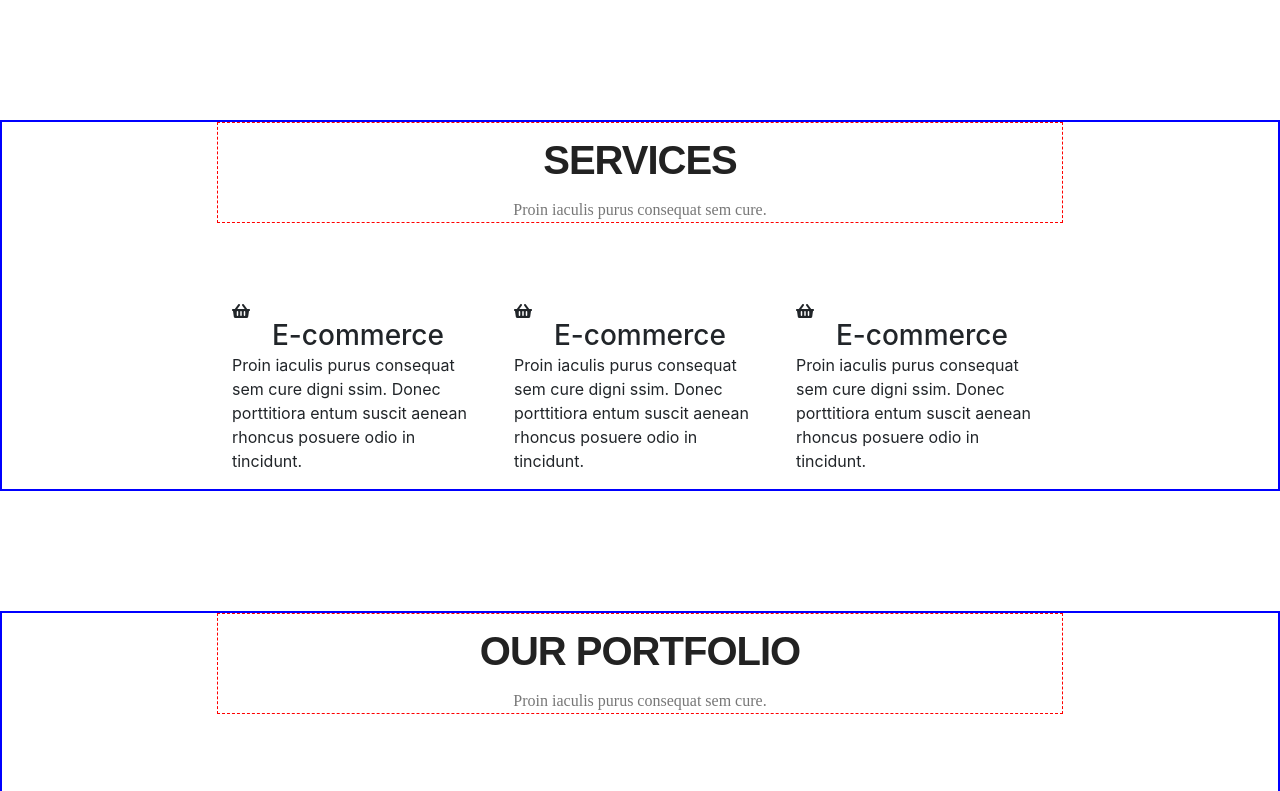
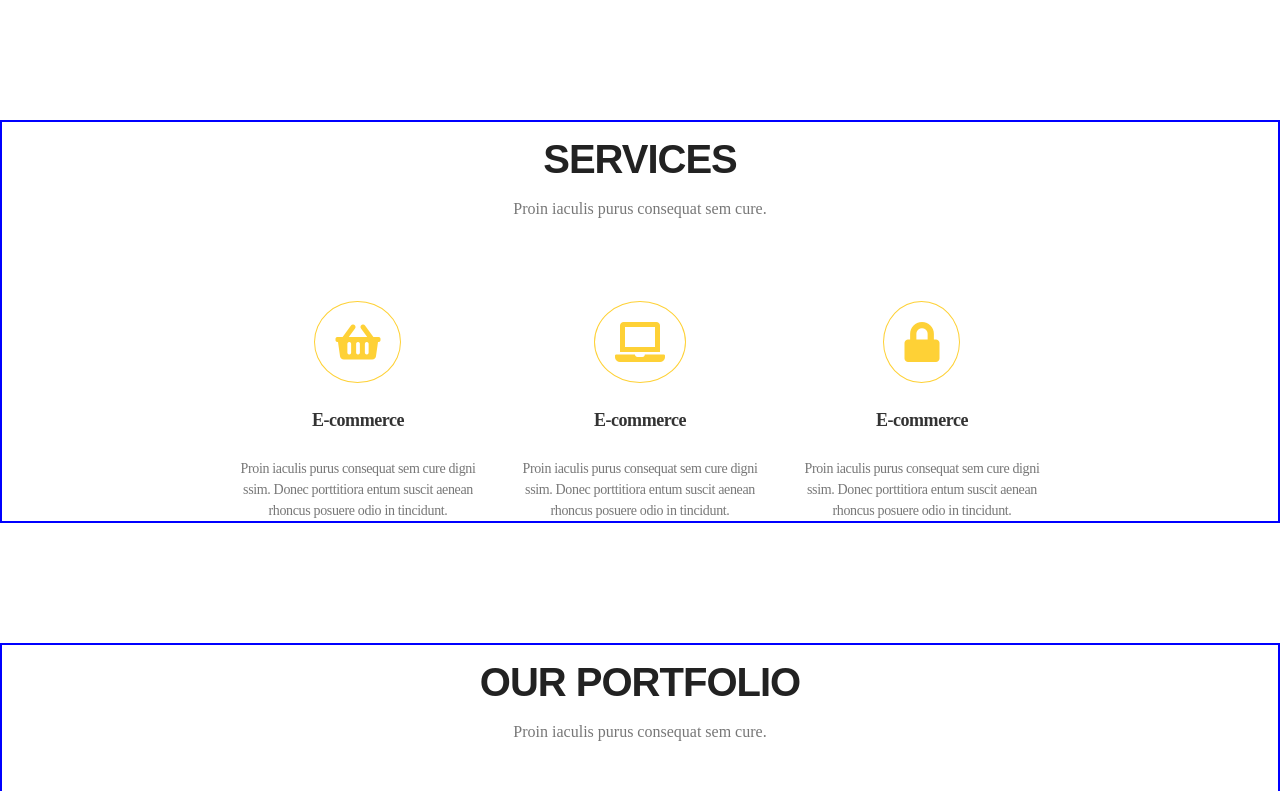
Before and after one commit to marcinwd/KODILLA-4_project_task_runner, a website: page index.html in a window 1280 px wide. Shown: the part 800-1591 px from the top of the page. Drawn offline with nearby package versions, Linux system fonts and the light colour scheme; files whose address does not match are found by name.

Commit message:
ADD section services DONE

```diff
--- a/index.html
+++ b/index.html
@@ -33,18 +33,18 @@
                     </div>
                     <div class="box col-lg-4">
                         <i class="fas fa-shopping-basket"></i>
-                        <h3 class="box-title">E-commerce</h3>
-                        <p class="box-text">Proin iaculis purus consequat sem cure digni ssim. Donec porttitiora entum suscit aenean rhoncus posuere odio in tincidunt.</p>
+                        <h3 class="box-title services-box-title">E-commerce</h3>
+                        <p class="box-text services-box-text">Proin iaculis purus consequat sem cure digni ssim. Donec porttitiora entum suscit aenean rhoncus posuere odio in tincidunt.</p>
                     </div>
                     <div class="box col-lg-4">
-                        <i class="fas fa-shopping-basket"></i>
-                        <h3 class="box-title">E-commerce</h3>
-                        <p class="box-text">Proin iaculis purus consequat sem cure digni ssim. Donec porttitiora entum suscit aenean rhoncus posuere odio in tincidunt.</p>
+                        <i class="fas fa-laptop"></i>
+                        <h3 class="box-title services-box-title">E-commerce</h3>
+                        <p class="box-text services-box-text">Proin iaculis purus consequat sem cure digni ssim. Donec porttitiora entum suscit aenean rhoncus posuere odio in tincidunt.</p>
                     </div>
                     <div class="box col-lg-4">
-                        <i class="fas fa-shopping-basket"></i>
-                        <h3 class="box-title">E-commerce</h3>
-                        <p class="box-text">Proin iaculis purus consequat sem cure digni ssim. Donec porttitiora entum suscit aenean rhoncus posuere odio in tincidunt.</p>
+                        <i class="fas fa-lock"></i>
+                        <h3 class="box-title services-box-title">E-commerce</h3>
+                        <p class="box-text services-box-text">Proin iaculis purus consequat sem cure digni ssim. Donec porttitiora entum suscit aenean rhoncus posuere odio in tincidunt.</p>
                     </div>
                 </div>
             </div>
--- a/sass/style.scss
+++ b/sass/style.scss
@@ -28,7 +28,7 @@ $font-text: 'Roboto Slab', serif;
     padding: 0 230px;
 }
 .title {
-    border: 1px dashed red;
+    /*border: 1px dashed red;*/
     margin: auto 0 80px;
     display: flex;
     flex-direction: column;
@@ -48,6 +48,22 @@ $font-text: 'Roboto Slab', serif;
     font-family: $font-header-desc;
     font-size: 16px;
     margin: auto;
+}
+.box {
+    display: flex;
+    flex-direction: column;
+    .box-title {
+        margin: auto;
+        color: #333333;
+        font-family: Montserrat;
+        font-size: 18px;
+        font-weight: 700;
+        letter-spacing: -0.45px;
+    }
+    .box-text {
+        margin: auto;
+        text-align: center;
+    }
 }
 
 /*NAVIGATION*/
@@ -119,16 +135,31 @@ $font-text: 'Roboto Slab', serif;
 /*SERVICES*/
 .services {
     margin-bottom: 120px;
-    .box {
-        display: flex;
-        flex-direction: column;
-        .box-title{
-            margin: auto;
-        }
+}
+.services-box-title {
+        line-height: 75px;
     }
+.services-box-text {
+    color: $colo-five-text-desc;
+    font-family: $font-text;
+    font-size: 14px;
+    font-weight: 400;
+    letter-spacing: -0.35px;
+}
+.fas {
+    margin: auto;
+    color: $color-one;
+    font-size: 40px;
+    padding: 20px;
+    border-radius: 50%;
+    border: 1px solid $color-one;
 }
 
+
 /*PORTFOLIO*/
+.portfolio {
+    background-color: $color-two;
+}
 
 /*FOOTER*/
 .wrapper {
```
Also changed, not shown: css/style.css, 1 other file.
